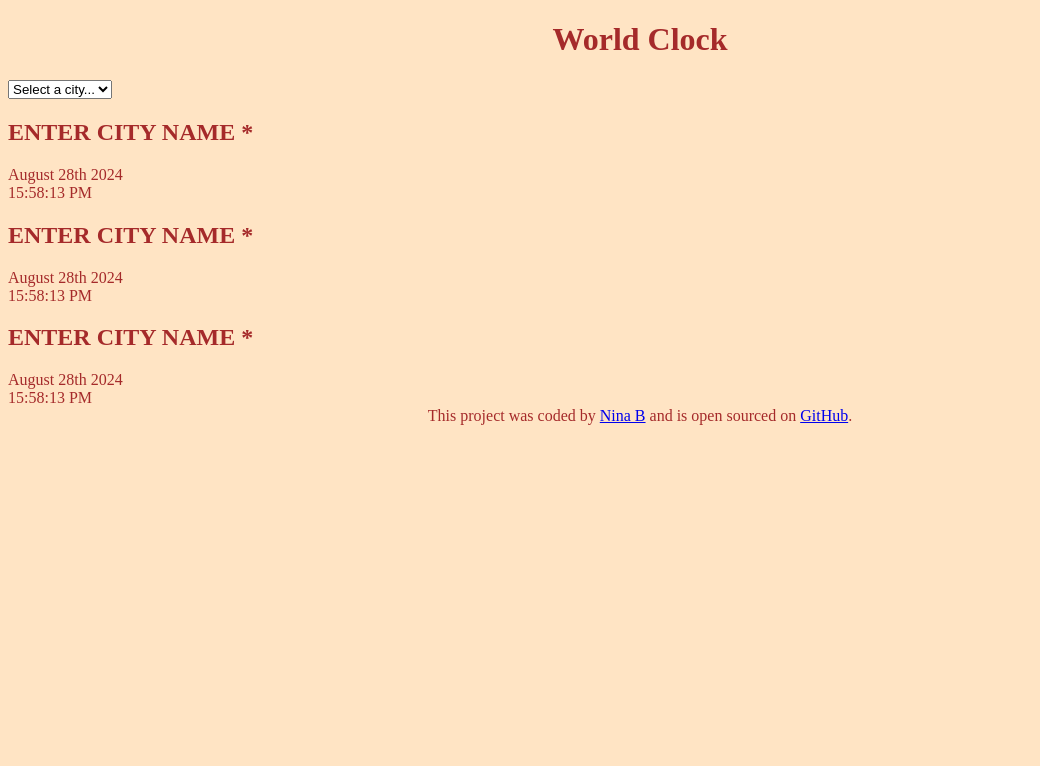
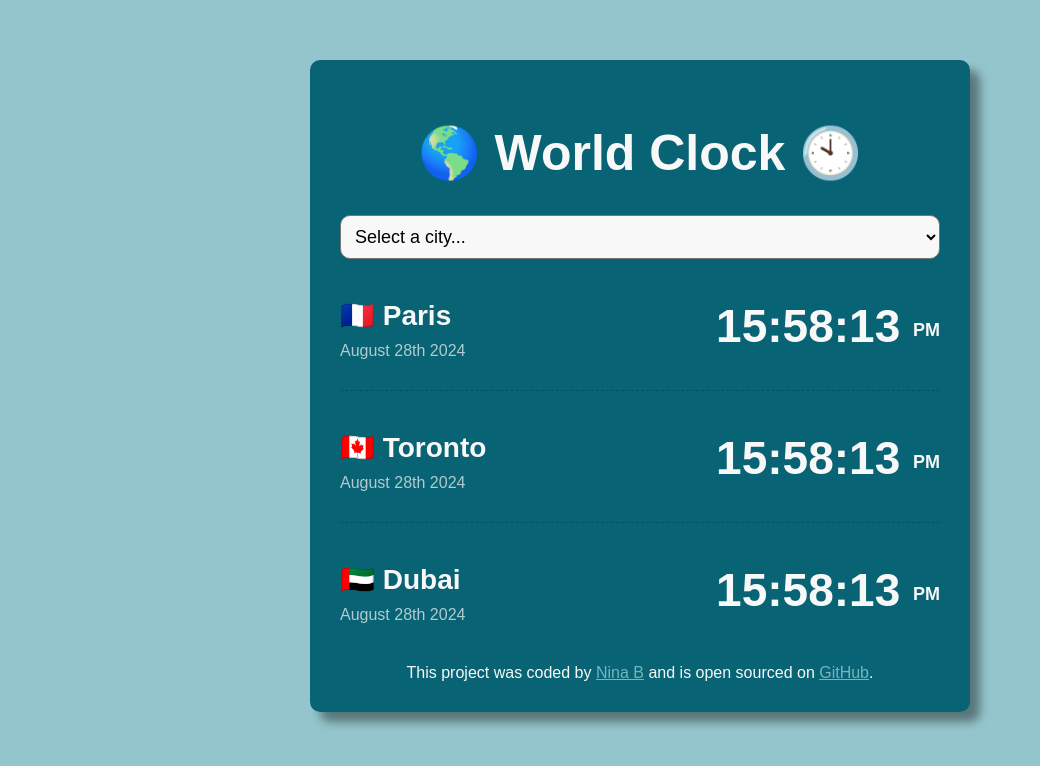
Before and after one commit to nberts/WorldClockProject, a plain HTML site: page index.html in a window 1280 px wide. Shown: the whole page, without its empty margins (0-1040 px from the left). Drawn offline with Linux system fonts and the light colour scheme.

Commit message:
Added Style to html. Design mostly complete.

```diff
--- a/index.html
+++ b/index.html
@@ -7,36 +7,44 @@
     <link rel="stylesheet" href="src/style.css" />
   </head>
   <body>
-    <h1>World Clock</h1>
+    <div class="container">
+      <h1>🌎 World Clock 🕙</h1>
 
       <select class="cities">
         <option value="">Select a city...</option>
-      <option value="london">London 🇬🇧</option>
-      <option value="tokyo">Tokyo 🇯🇵</option>
-      <option value="newyork">New York 🇺🇸</option>
-      <option value="sydney">Sydney 🇦🇺</option>
+        <option value="london">🇬🇧 London</option>
+        <option value="newyork">🇺🇸 New York</option>
+        <option value="tokyo">🇯🇵 Tokyo</option>
+        <option value="sydney">🇦🇺 Sydney</option>
       </select>
 
       <div class="city">
-      <h2>ENTER CITY NAME *</h2>
+        <div>
+          <h2>🇫🇷 Paris</h2>
           <div class="date">August 28th 2024</div>
-      <div class="time">15:58:13 PM</div>
+        </div>
+        <div class="time">15:58:13 <small>PM</small></div>
       </div>
       <div class="city">
-      <h2>ENTER CITY NAME *</h2>
+        <div>
+          <h2>🇨🇦 Toronto</h2>
           <div class="date">August 28th 2024</div>
-      <div class="time">15:58:13 PM</div>
+        </div>
+        <div class="time">15:58:13 <small>PM</small></div>
       </div>
       <div class="city">
-      <h2>ENTER CITY NAME *</h2>
+        <div>
+          <h2>🇦🇪 Dubai</h2>
           <div class="date">August 28th 2024</div>
-      <div class="time">15:58:13 PM</div>
+        </div>
+        <div class="time">15:58:13 <small>PM</small></div>
       </div>
       <footer>
         This project was coded by
         <a href="https://github.com/nberts">Nina B</a> and is open sourced on
         <a href="https://github.com">GitHub</a>.
       </footer>
+    </div>
     <script src="src/index.js"></script>
   </body>
 </html>
--- a/src/style.css
+++ b/src/style.css
@@ -1,12 +1,73 @@
 body {
-  background-color: bisque;
-  color: brown;
+  background-color: #94c5cc;
+  font-family: sans-serif;
+}
+
+.container {
+  max-width: 600px;
+  margin: 60px auto;
+  background: #086375;
+  padding: 30px;
+  box-shadow: 10px 10px 10px rgba(0, 0, 0, 0.4);
+  border-radius: 10px;
 }
 
 h1 {
   text-align: center;
+  font-family: sans-serif;
+  font-size: 50px;
+  color: #f8f8f8;
+}
+
+select {
+  display: block;
+  border-radius: 10px;
+  font-size: 18px;
+  width: 100%;
+  padding: 10px;
+  background: #f8f8f8;
+  color: #000100;
+}
+
+h2 {
+  margin: 0 0 10px;
+  font-size: 28px;
+}
+
+.city {
+  display: flex;
+  justify-content: space-between;
+  margin: 10px 0;
+  padding: 30px 0;
+  border-bottom: 1px dashed rgba(0, 0, 0, 0.2);
+  color: #f8f8f8;
+}
+
+.city:last-of-type {
+  border: none;
+}
+
+.date {
+  opacity: 0.7;
+}
+
+.time {
+  font-size: 46px;
+  font-weight: bold;
+}
+
+.time small {
+  font-size: 18px;
+  vertical-align: middle;
+  line-height: 48px;
 }
 
 footer {
   text-align: center;
+  font-size: 16px;
+  color: #f8f8f8;
 }
+
+a {
+  color: #76b5be;
+}
```
Lines whose indentation alone changed are shown as unchanged.
